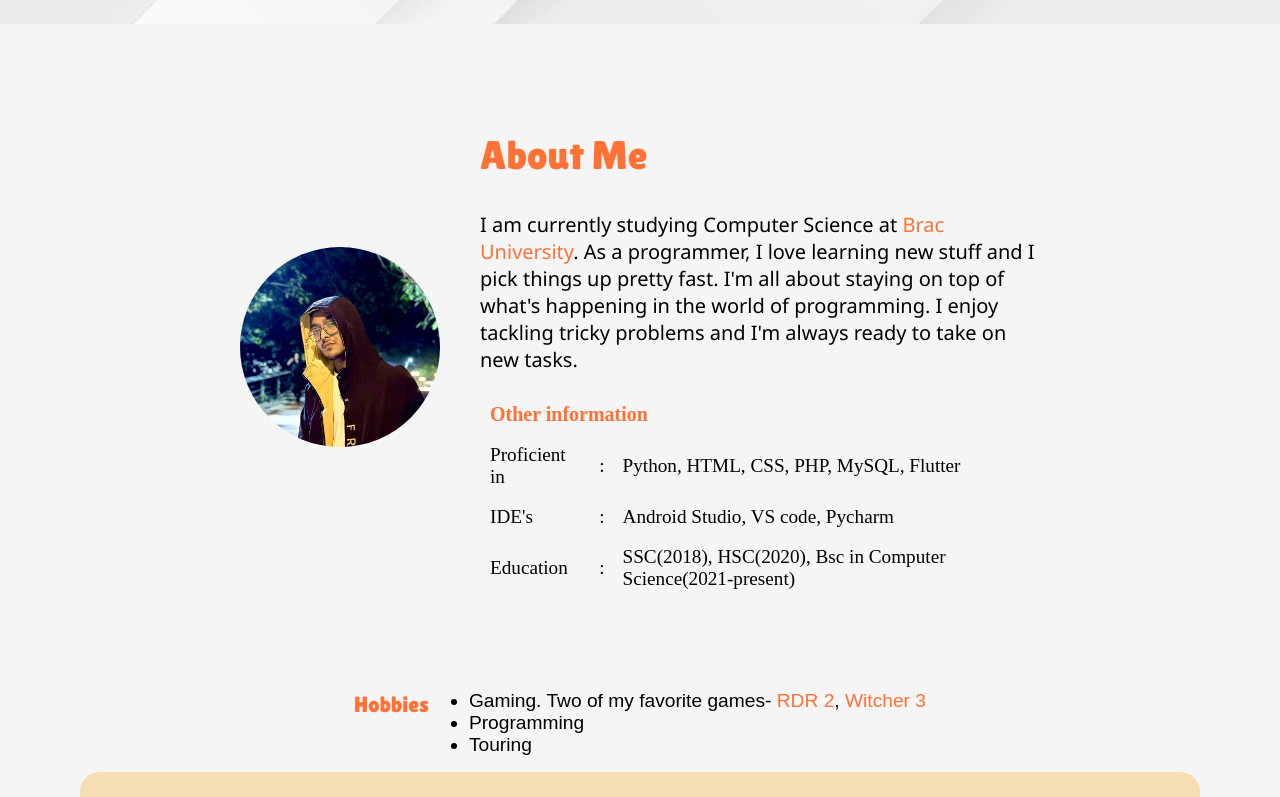
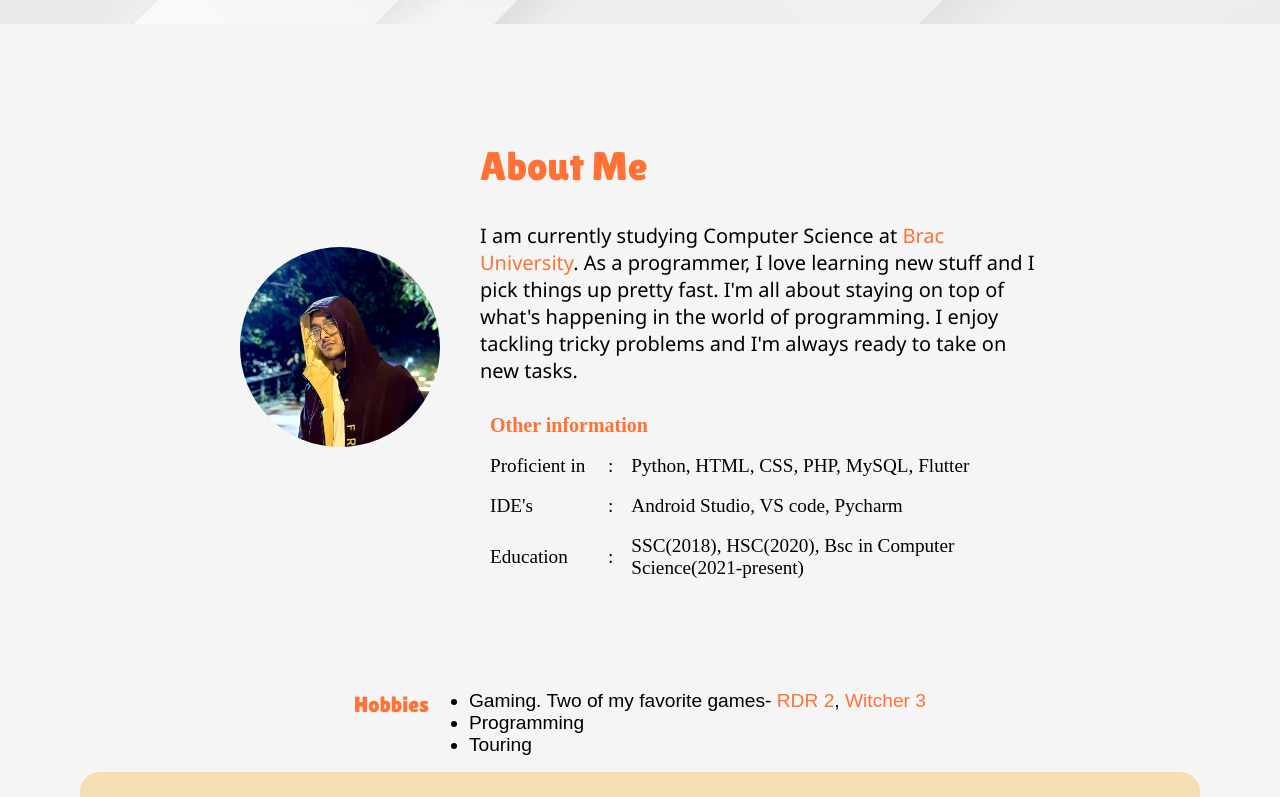
Before and after one commit to Sazzad42/portfolio, a plain HTML site: page index.html in a window 1280 px wide. Shown: the part 772-1569 px from the top of the page. Drawn offline with Linux system fonts and the light colour scheme.

Commit message:
Update index.html

```diff
--- a/index.html
+++ b/index.html
@@ -49,7 +49,7 @@
                     <th colspan="3">Other information</th>
                 </tr>
                 <tr>
-                    <td>Proficient in</td>
+                    <td width= "100">Proficient in</td>
                     <td>:</td>
                     <td>Python, HTML, CSS, PHP, MySQL, Flutter</td>
                 </tr>
```
